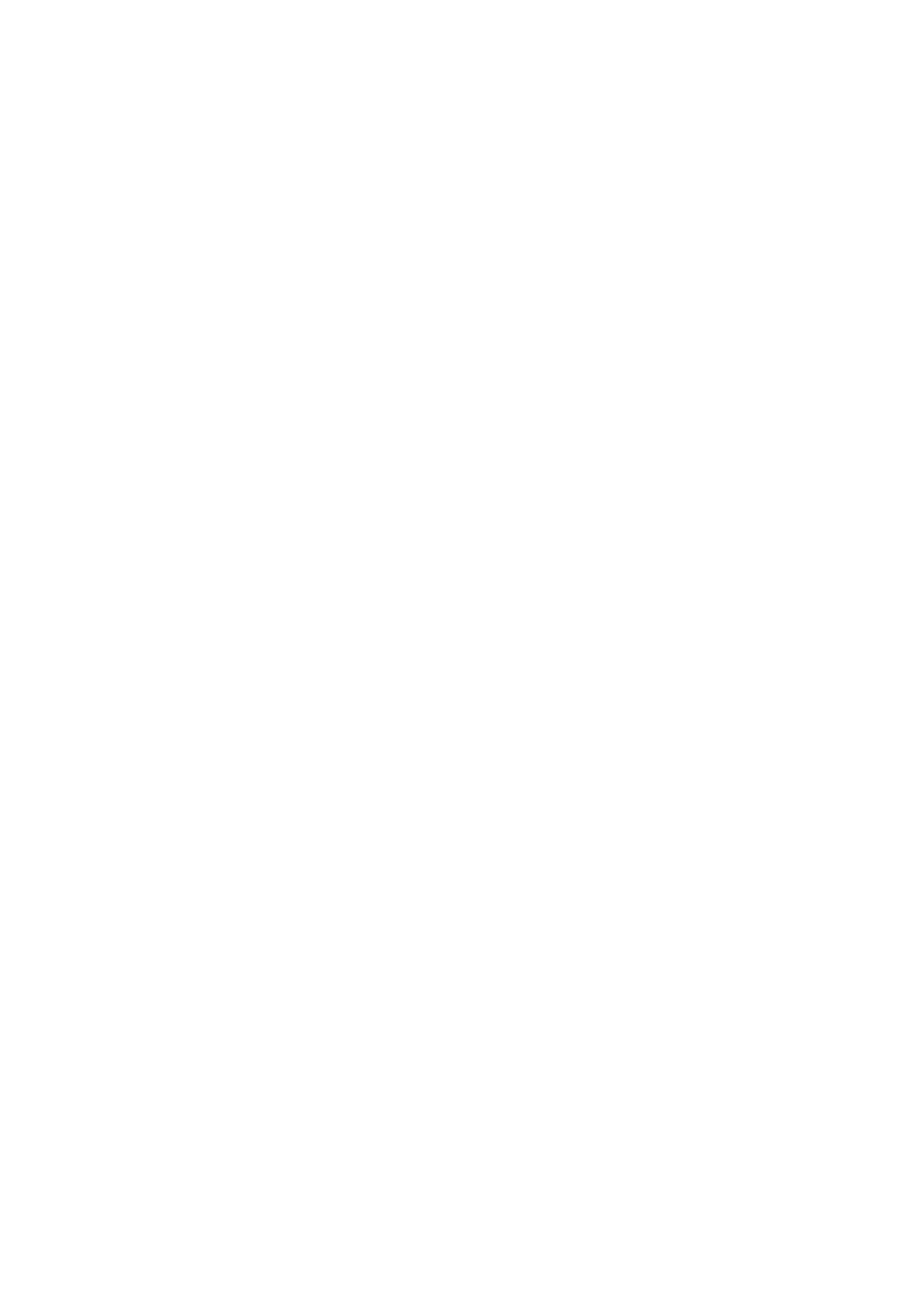
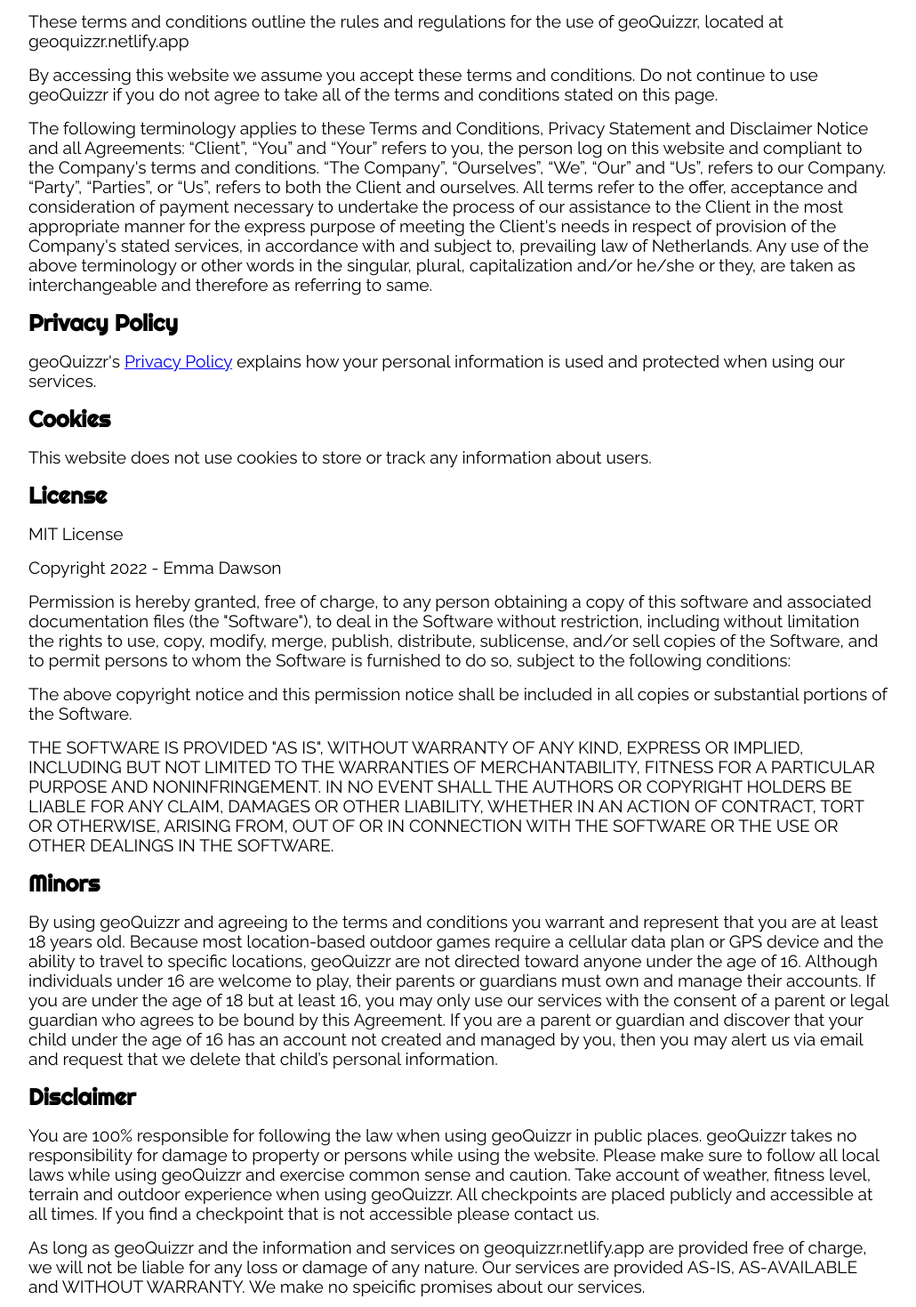
Before and after one commit to EmmaDawsonDev/gq-frontend, a React (Create React App) app: page /toc in a window 1280 px wide. Shown: the part 221-1690 px from the top of the page at 89% size, without its empty margins (124-1154 px from the left). Before the commit the page ends 800 px from the top, so only its background shows below. Built offline with nearby package versions, Linux system fonts and the light colour scheme.

Commit message:
Add terms and conditions + privacy policy

```diff
--- a/src/App.tsx
+++ b/src/App.tsx
@@ -11,6 +11,7 @@
 // import Profile from './pages/Profile/Profile'
 import PrivacyPolicy from './pages/PrivacyPolicy/PrivacyPolicy'
 import Signup from './pages/Signup/Signup'
+import TermsAndConditions from './pages/TermsAndConditions/TermsAndConditions'
 // import NotFound from './pages/NotFound/NotFound'
 import { useAppSelector } from './hooks/useAppSelector'
 import { useAppDispatch } from './hooks/useAppDispatch'
@@ -60,6 +61,9 @@
         <Route path="/privacy">
           <PrivacyPolicy />
         </Route>
+        <Route path="/toc">
+          <TermsAndConditions />
+        </Route>
         <ProtectedRoute path="/play" component={Play} />
 
         {/* <Route>
--- a/src/components/AuthForm/AuthForm.tsx
+++ b/src/components/AuthForm/AuthForm.tsx
@@ -109,7 +109,7 @@
         <div className={styles.checkboxContainer}>
           <input type="checkbox" id="gdprAgreement" name="gdprAgreement" required checked={gdpr} onChange={() => setGdpr(!gdpr)} />
           <label htmlFor="gdprAgreement">
-            I agree to the <Link to="/privacy">privacy policy</Link>
+            I agree to the <Link to="/toc">Terms and Conditions</Link>
           </label>
           {gdprError && <p className={styles.error}>Please agree to the privacy agreement</p>}
         </div>
--- a/src/components/Footer/Footer.module.css
+++ b/src/components/Footer/Footer.module.css
@@ -5,6 +5,11 @@
   padding: 1rem;
 }
 
+.footerLink, .footerLink:active, .footerLink:visited {
+  color: white;
+  display: block;
+}
+
 .footerCopyText {
   text-align: center;
   margin-top: 3rem;
--- a/src/components/Footer/Footer.tsx
+++ b/src/components/Footer/Footer.tsx
@@ -1,12 +1,20 @@
 import React from 'react'
-
+import { Link } from 'react-router-dom'
 
 import styles from './Footer.module.css'
 
 const Footer = () => {
-  return <footer className={styles.footer}>
-    <p className={styles.footerCopyText}>&copy; Emma Dawson, 2022</p>
-  </footer>
+  return (
+    <footer className={styles.footer}>
+      <Link to="/toc" className={styles.footerLink}>
+        Terms and Conditions
+      </Link>
+      <Link to="/privacy" className={styles.footerLink}>
+        Privacy Policy
+      </Link>
+      <p className={styles.footerCopyText}>&copy; Emma Dawson, 2022</p>
+    </footer>
+  )
 }
 
 export default Footer
--- a/src/index.css
+++ b/src/index.css
@@ -75,3 +75,15 @@
 .white {
   background-color: white;
 }
+
+.h1small {
+  font-size: clamp(2rem, 5vw, 4rem);
+}
+
+.h2small {
+  font-size: clamp(1.3rem, 2vw, 2.5rem);
+}
+
+.h3small {
+  font-size: clamp(1.3rem, 1.5vw, 2rem);
+}
--- a/src/pages/Landing/Landing.module.css
+++ b/src/pages/Landing/Landing.module.css
@@ -17,7 +17,7 @@
 
 
 
-h3, p {
+.landingh3, p {
   text-align: center;
 
 }
--- a/src/pages/Landing/Landing.tsx
+++ b/src/pages/Landing/Landing.tsx
@@ -20,7 +20,7 @@
         </div>
       </section>
       <InfoSection bg="white">
-        <h3>What is geoQuizzr?</h3>
+        <h3 className={styles.landingh3}>What is geoQuizzr?</h3>
         <div className={styles.flexRow}>
           <div>
             <p>The world is full of many magical things to discover and explore. Find these hidden gems with geoQuizzr.</p>
@@ -33,7 +33,7 @@
         </div>
       </InfoSection>
       <InfoSection bg="secondary-lt">
-        <h3>How to play</h3>
+        <h3 className={styles.landingh3}>How to play</h3>
         <div className={styles.flexRowLg}>
           <Card
             title="1. Create an account"
--- a/src/pages/PrivacyPolicy/PrivacyPolicy.tsx
+++ b/src/pages/PrivacyPolicy/PrivacyPolicy.tsx
@@ -1,7 +1,56 @@
-import React from 'react'
+import InfoSection from '../../components/Layout/InfoSection'
 
 const PrivacyPolicy = () => {
-  return <main>PrivacyPolicy</main>
+  return (
+    <main>
+      <InfoSection bg="white">
+        <h1 className="h1small">Privacy Policy</h1>
+        <p>This privacy policy will explain how geoQuizzr uses and protects personal data when you use our website.</p>
+        <h2 className="h2small">What data do we collect?</h2>
+        <p>
+          In order to use geoQuizzr you must provide a username, email and password. The website uses geolocation to show you the nearest
+          checkpoints but this information is never stored and your location is not tracked once you close the site.
+        </p>
+        <h2 className="h2small">How do we collect your data?</h2>
+        <p>
+          You provide the information directly when you register to use geoQuizzr for the first time. Your browser will track your location
+          if given permission and the website is open.
+        </p>
+        <h2 className="h2small">How do we use your data?</h2>
+        <p>
+          Your data is only used to track which questions you have answered and which question checkpoints are nearby. Your data will never
+          be used for advertising purposes. It will not be passed on to third party companies.
+        </p>
+        <h2 className="h2small">How do we store your data?</h2>
+        <p>
+          geoQuizzr data is securely stored in an encrypted database in Europe. Your username, email and password are stored as long as you
+          have an account with geoQuizzr. Your location information is not stored.
+        </p>
+        <h2 className="h2small">What are your data protection rights?</h2>
+        <p>geoQuizzr follows the rights set out by GDPR.</p>
+        <h3 className="h3small">The right to access</h3>
+        <p>You have the right to request copies of your personal data.</p>
+        <h3 className="h3small">The right to rectification</h3>
+        <p>You have the right to correct any information you believe to be inaccurate.</p>
+        <h3 className="h3small">The right to erasure</h3>
+        <p>You have the right to request that geoQuizzr erase your personal data.</p>
+        <p>
+          Please make your request to the following email: <a href="/">ADD CONTACT EMAIL HERE</a>
+        </p>
+        <h2 className="h2small">Cookies</h2>
+        <p>geoQuizzr does not use cookies to track users or collect any information about the usage of the website.</p>
+        <h2 className="h2small">Changes to the privacy policy</h2>
+        <p>
+          geoQuizzr keeps its privacy policy under regular review and places any updates on this webpage. This privacy policy was last
+          updated on 10 April 2022.
+        </p>
+        <h2 className="h2small">How to contact us</h2>
+        <p>
+          Any questions should be sent to: <a href="/">ADD CONTACT EMAIL HERE</a>{' '}
+        </p>
+      </InfoSection>
+    </main>
+  )
 }
 
 export default PrivacyPolicy
--- /dev/null
+++ b/src/pages/TermsAndConditions/TermsAndConditions.tsx
@@ -0,0 +1,86 @@
+import { useEffect } from 'react'
+import { Link } from 'react-router-dom'
+import InfoSection from '../../components/Layout/InfoSection'
+
+const TermsAndConditions = () => {
+  useEffect(() => {
+    window.scrollTo(0, 0)
+  }, [])
+  return (
+    <main>
+      <InfoSection bg="white">
+        <h1 className="h1small">Terms and Conditions</h1>
+
+        <p>Welcome to geoQuizzr!</p>
+        <p>These terms and conditions outline the rules and regulations for the use of geoQuizzr, located at geoquizzr.netlify.app</p>
+        <p>
+          By accessing this website we assume you accept these terms and conditions. Do not continue to use geoQuizzr if you do not agree to
+          take all of the terms and conditions stated on this page.
+        </p>
+        <p>
+          The following terminology applies to these Terms and Conditions, Privacy Statement and Disclaimer Notice and all Agreements:
+          “Client”, “You” and “Your” refers to you, the person log on this website and compliant to the Company's terms and conditions. “The
+          Company”, “Ourselves”, “We”, “Our” and “Us”, refers to our Company. “Party”, “Parties”, or “Us”, refers to both the Client and
+          ourselves. All terms refer to the offer, acceptance and consideration of payment necessary to undertake the process of our
+          assistance to the Client in the most appropriate manner for the express purpose of meeting the Client's needs in respect of
+          provision of the Company's stated services, in accordance with and subject to, prevailing law of Netherlands. Any use of the above
+          terminology or other words in the singular, plural, capitalization and/or he/she or they, are taken as interchangeable and
+          therefore as referring to same.
+        </p>
+
+        <h2 className="h2small">Privacy Policy</h2>
+        <p>
+          geoQuizzr's <Link to="/privacy">Privacy Policy</Link> explains how your personal information is used and protected when using our
+          services.
+        </p>
+
+        <h2 className="h2small">Cookies</h2>
+        <p>This website does not use cookies to store or track any information about users.</p>
+
+        <h2 className="h2small">License</h2>
+        <p>MIT License</p>
+        <p>Copyright 2022 - Emma Dawson</p>
+        <p>
+          Permission is hereby granted, free of charge, to any person obtaining a copy of this software and associated documentation files
+          (the "Software"), to deal in the Software without restriction, including without limitation the rights to use, copy, modify,
+          merge, publish, distribute, sublicense, and/or sell copies of the Software, and to permit persons to whom the Software is
+          furnished to do so, subject to the following conditions:
+        </p>
+        <p>
+          The above copyright notice and this permission notice shall be included in all copies or substantial portions of the Software.
+        </p>
+        <p>
+          THE SOFTWARE IS PROVIDED "AS IS", WITHOUT WARRANTY OF ANY KIND, EXPRESS OR IMPLIED, INCLUDING BUT NOT LIMITED TO THE WARRANTIES OF
+          MERCHANTABILITY, FITNESS FOR A PARTICULAR PURPOSE AND NONINFRINGEMENT. IN NO EVENT SHALL THE AUTHORS OR COPYRIGHT HOLDERS BE
+          LIABLE FOR ANY CLAIM, DAMAGES OR OTHER LIABILITY, WHETHER IN AN ACTION OF CONTRACT, TORT OR OTHERWISE, ARISING FROM, OUT OF OR IN
+          CONNECTION WITH THE SOFTWARE OR THE USE OR OTHER DEALINGS IN THE SOFTWARE.
+        </p>
+        <h2 className="h2small">Minors</h2>
+        <p>
+          By using geoQuizzr and agreeing to the terms and conditions you warrant and represent that you are at least 18 years old. Because
+          most location-based outdoor games require a cellular data plan or GPS device and the ability to travel to specific locations,
+          geoQuizzr are not directed toward anyone under the age of 16. Although individuals under 16 are welcome to play, their parents or
+          guardians must own and manage their accounts. If you are under the age of 18 but at least 16, you may only use our services with
+          the consent of a parent or legal guardian who agrees to be bound by this Agreement. If you are a parent or guardian and discover
+          that your child under the age of 16 has an account not created and managed by you, then you may alert us via email and request
+          that we delete that child’s personal information.
+        </p>
+        <h2 className="h2small">Disclaimer</h2>
+        <p>
+          You are 100% responsible for following the law when using geoQuizzr in public places. geoQuizzr takes no responsibility for damage
+          to property or persons while using the website. Please make sure to follow all local laws while using geoQuizzr and exercise
+          common sense and caution. Take account of weather, fitness level, terrain and outdoor experience when using geoQuizzr. All
+          checkpoints are placed publicly and accessible at all times. If you find a checkpoint that is not accessible please contact us.
+        </p>
+
+        <p>
+          As long as geoQuizzr and the information and services on geoquizzr.netlify.app are provided free of charge, we will not be liable
+          for any loss or damage of any nature. Our services are provided AS-IS, AS-AVAILABLE and WITHOUT WARRANTY. We make no speicific
+          promises about our services.
+        </p>
+      </InfoSection>
+    </main>
+  )
+}
+
+export default TermsAndConditions
```
